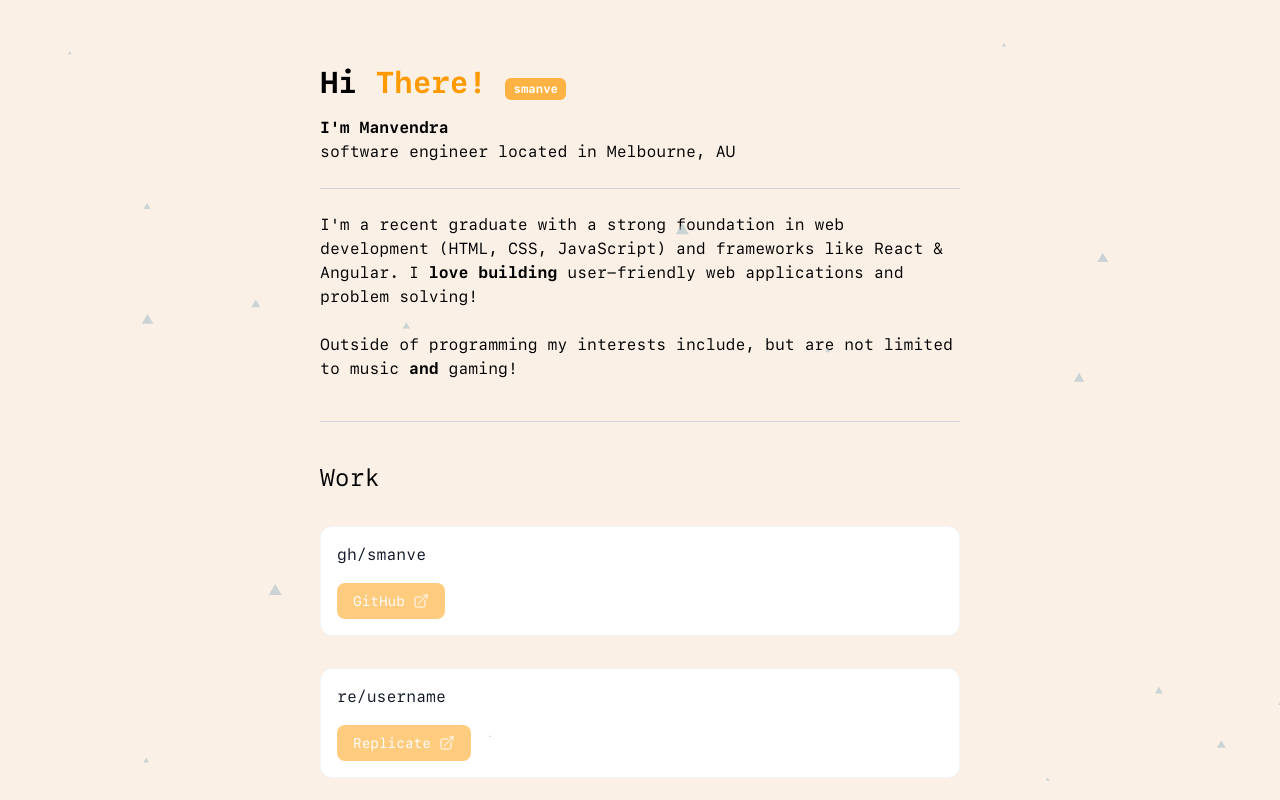
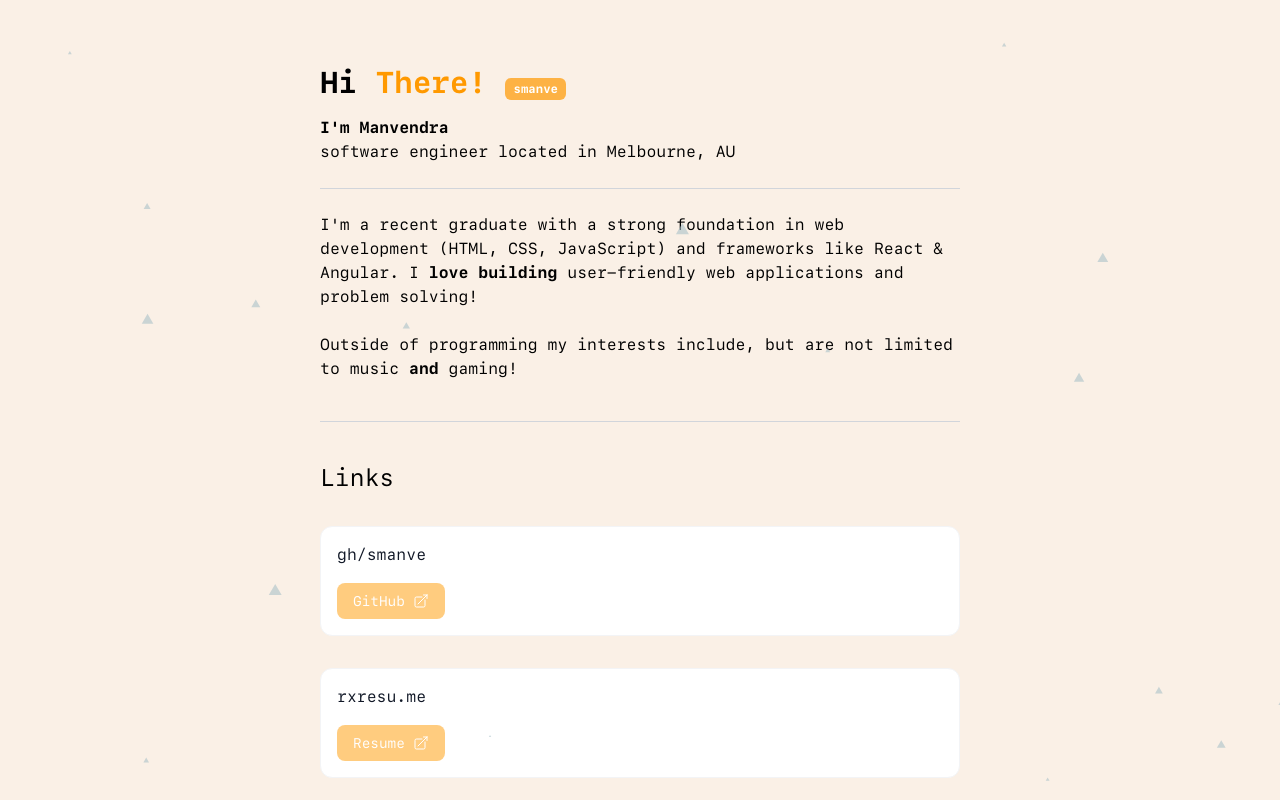
Before and after one commit to smanve/smanve.github.io, a Next.js app: page / in a window 1280 px wide. Shown: the top 800 px of the page. Built offline with nearby package versions, Linux system fonts and the light colour scheme.

Commit message:
updating heading and links

```diff
--- a/src/app/components/projects.tsx
+++ b/src/app/components/projects.tsx
@@ -9,7 +9,7 @@ const Projects: React.FC = () => {
 
   return (
     <>
-      <h2 className="font-sfmono text-2xl">Work</h2>
+      <h2 className="font-sfmono text-2xl">Links</h2>
       {showAlert && (
         <AlertBox
           message="gh/smanve"
@@ -20,17 +20,17 @@ const Projects: React.FC = () => {
       )}
       {showAlert && (
         <AlertBox
-          message="re/username"
-          buttonText="Replicate"
-          buttonLink="#"
+          message="rxresu.me"
+          buttonText="Resume"
+          buttonLink="https://rxresu.me/manvendrasingh1999/continuous-genuine-barracuda"
           onDismiss={dismissAlert}
         />
       )}
       {showAlert && (
         <AlertBox
-          message="li/username"
+          message="li/manvendra.singh"
           buttonText="LinkedIn"
-          buttonLink="#"
+          buttonLink="https://www.linkedin.com/in/manvendrasingh1999/"
           onDismiss={dismissAlert}
         />
       )}
```
